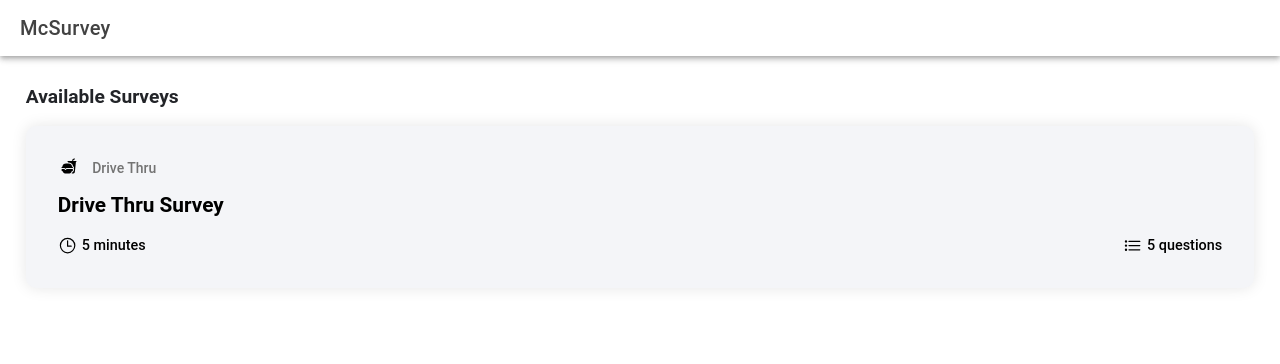
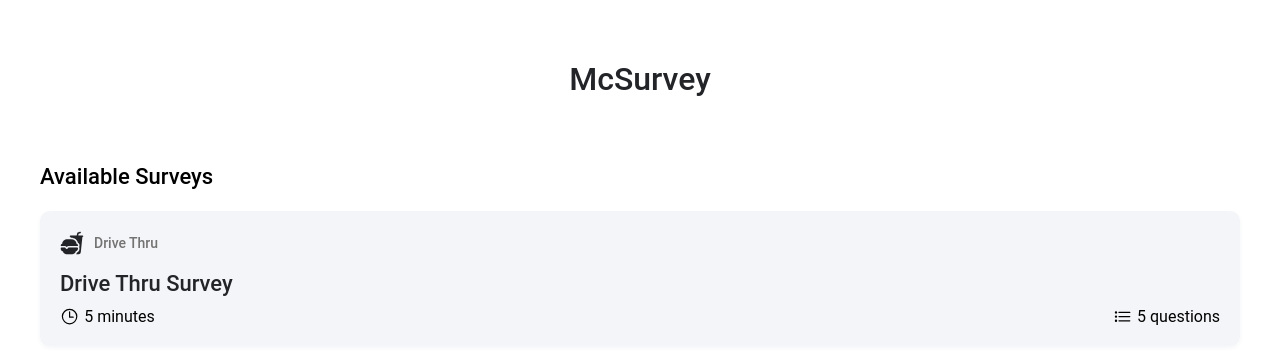
Before and after one commit to RC00K/McSurvey, a React (Vite) app: page /home in a window 1280 px wide. Shown: the top 364 px of the page. Built offline with nearby package versions, Linux system fonts and the light colour scheme.

Commit message:
UI updates and print service added

```diff
--- a/index.html
+++ b/index.html
@@ -1,5 +1,6 @@
 <!DOCTYPE html>
 <html lang="en">
+
 <head>
   <meta charset="utf-8" />
   <title>Ionic App</title>
@@ -7,10 +8,8 @@
   <base href="/" />
 
   <meta name="color-scheme" content="light dark" />
-    <meta
-      name="viewport"
-      content="viewport-fit=cover, width=device-width, initial-scale=1.0, minimum-scale=1.0, maximum-scale=1.0, user-scalable=no"
-    />
+  <meta name="viewport"
+    content="viewport-fit=cover, width=device-width, initial-scale=1.0, minimum-scale=1.0, maximum-scale=1.0, user-scalable=no" />
   <meta name="format-detection" content="telephone=no" />
   <meta name="msapplication-tap-highlight" content="no" />
 
@@ -21,10 +20,18 @@
   <!-- add to homescreen for ios -->
   <meta name="apple-mobile-web-app-capable" content="yes" />
   <meta name="apple-mobile-web-app-title" content="Ionic App" />
-    <meta name="apple-mobile-web-app-status-bar-style" content="black" />
+
+  <!-- Theme Color -->
+  <meta name="theme-color" content="#ffffff" media="(prefers-color-scheme: light)">
+  <meta name="theme-color" content="#000000" media="(prefers-color-scheme: dark)">
+
+  <script type="module" src="https://unpkg.com/@ionic/pwa-elements@latest/dist/ionicpwaelements/ionicpwaelements.esm.js"></script>
+  <script nomodule src="https://unpkg.com/@ionic/pwa-elements@latest/dist/ionicpwaelements/ionicpwaelements.js"></script>
 </head>
+
 <body>
   <div id="root"></div>
   <script type="module" src="/src/main.tsx"></script>
 </body>
+
 </html>
--- a/package.json
+++ b/package.json
@@ -24,10 +24,12 @@
     "@capacitor/keyboard": "next",
     "@capacitor/preferences": "^5.0.7",
     "@capacitor/status-bar": "next",
+    "@ionic/pwa-elements": "^3.2.2",
     "@ionic/react": "^7.0.0",
     "@ionic/react-router": "^7.0.0",
     "@types/react-router": "^5.1.20",
     "@types/react-router-dom": "^5.3.3",
+    "base-64": "^1.0.0",
     "bootstrap": "^5.3.2",
     "ionicons": "^7.0.0",
     "jspdf": "^2.5.1",
@@ -50,6 +52,7 @@
     "@testing-library/jest-dom": "^5.16.5",
     "@testing-library/react": "^14.0.0",
     "@testing-library/user-event": "^14.4.3",
+    "@types/base-64": "^1.0.2",
     "@types/nodemailer": "^6.4.14",
     "@types/react": "^18.0.27",
     "@types/react-dom": "^18.0.10",
--- a/src/components/CardContainer.css
+++ b/src/components/CardContainer.css
@@ -1,6 +1,6 @@
 @import url('../theme/variables.css');
 
-.card__container {
+/* .card__container {
     box-shadow: 0 4px 8px 0 rgba(0, 0, 0, 0.2);
     transition: 0.3s;
     border-radius: 10px;
@@ -115,4 +115,50 @@
 .survey__details ion-icon {
     font-size: 1.2rem;
     margin-right: 0.3rem;
+} */
+
+.survey__card {
+    background-color: var(--ion-color-light);
+    border-radius: 10px;
+    box-shadow: 0 2px 5px var(--ion-color-light);
+    padding: 20px;
+    margin-bottom: 20px;
+    cursor: pointer;
+    transition: box-shadow 0.3s ease;
 }
+
+.survey__card:hover {
+    box-shadow: 0 5px 15px var(--ion-color-light);
+}
+
+.survey__card__title {
+    display: flex;
+    align-items: center;
+    margin-bottom: 10px;
+}
+
+.survey__card__title ion-icon {
+    font-size: 1.5rem;
+    margin-right: 10px;
+    color: var(--ion-color-dark);
+}
+
+.survey__title h3 {
+    margin-bottom: 10px;
+    color: var(--ion-color-dark);
+}
+
+.survey__completion {
+    display: flex;
+    justify-content: space-between;
+}
+
+.survey__details {
+    display: flex;
+    align-items: center;
+}
+
+.survey__details ion-icon {
+    font-size: 1.2rem;
+    margin-right: 5px;
+}
--- a/src/components/QuestionContainer.css
+++ b/src/components/QuestionContainer.css
@@ -1,4 +1,13 @@
 @import url('../theme/variables.css');
+
+.question__container {
+    max-width: 800px;
+    margin: 0 auto;
+    padding: 0 20px;
+    background-color: var(--ion-color-light);
+    border-radius: 4px;
+    box-shadow: 0 0 10px rgba(0, 0, 0, 0.1);
+}
 
 .file__upload {
     position: relative;
--- a/src/main.tsx
+++ b/src/main.tsx
@@ -1,7 +1,10 @@
 import React from 'react';
 import { createRoot } from 'react-dom/client';
+import { defineCustomElements } from '@ionic/pwa-elements/loader';
 import App from './App';
 
+// Load the custom elements
+defineCustomElements(window);
 const container = document.getElementById('root');
 const root = createRoot(container!);
 root.render(
--- a/src/pages/Home.css
+++ b/src/pages/Home.css
@@ -1,10 +1,86 @@
-.extra-padding {
-    padding-right: 1.3rem !important;
-    padding-left: 1.3rem !important;
+@import url('../theme/variables.css');
+
+section {
+    width: 100%;
+    padding: 20px;
+    box-sizing: border-box;
 }
 
-.title {
-    font-weight: 600;
-    font-size: 1.2rem;
-    margin-bottom: 0.5rem;
+.home__header {
+    text-align: center;
+    padding: 20px 0;
 }
+
+.home__header h1 {
+    font-size: 2em;
+    color: var(--ion-color-dark);
+}
+
+.home__body {
+    padding: 20px;
+}
+
+.container {
+    max-width: 1200px;
+    margin: 0 auto;
+}
+
+.container__title, .home__content__title {
+    margin-bottom: 20px;
+}
+
+.grid {
+    display: flex;
+    flex-wrap: wrap;
+    flex-direction: column;
+    gap: 20px;
+}
+
+.row {
+    display: flex;
+    flex-wrap: wrap;
+    margin-left: -15px;
+    margin-right: -15px;
+}
+
+[class*="col-"] {
+    padding-left: 15px;
+    padding-right: 15px;
+    flex-basis: 0;
+    flex-grow: 1;
+    max-width: 100%;
+}
+
+@media (min-width: 576px) {
+    .col-sm-12 {
+        flex: 0 0 auto;
+        width: 100%;
+    }
+}
+
+@media (min-width: 768px) {
+    .col-md-12 {
+        flex: 0 0 auto;
+        width: 100%;
+    }
+}
+
+@media (min-width: 992px) {
+    .col-lg-12 {
+        flex: 0 0 auto;
+        width: 100%;
+    }
+}
+
+@media (min-width: 1200px) {
+    .col-xl-12 {
+        flex: 0 0 auto;
+        width: 100%;
+    }
+}
+
+.grid__item {
+    background-color: #fff;
+    padding: 20px;
+    box-shadow: 0 2px 5px rgba(0, 0, 0, 0.15);
+}
--- a/src/pages/Home.tsx
+++ b/src/pages/Home.tsx
@@ -13,30 +13,54 @@
   };
 
   return (
-    <IonPage>
-      <IonHeader>
-        <IonToolbar>
-          <IonTitle>McSurvey</IonTitle>
-        </IonToolbar>
-      </IonHeader>
-      <IonContent fullscreen>
-        <IonGrid className="ion-padding-start ion-padding-end extra-padding ion-padding-bottom ion-margin-bottom">
-          <IonRow>
-            <IonCol size="12">
-              <IonText color="dark">
-                <p className="title">Available Surveys</p>
-              </IonText>
-            </IonCol>
-          </IonRow>
-          <IonRow>
-            <IonCol size="12">
-              <CardContainer onCardClick={handleCardClick} />
-            </IonCol>
-          </IonRow>
-        </IonGrid>
+    <>
+      <section>
+        <div className="home__header">
+          <h1>McSurvey</h1>
+        </div>
+        <div className="home__body">
+          <div className="home__content">
+            <div className="container">
+              <div className="container__title">
+                <h3>Available Surveys</h3>
+              </div>
+              <div className="grid">
+                <div className="row">
+                  <div className="col-12 col-sm-12 col-md-12 col-lg-12 col-xl-12">
+                    <CardContainer onCardClick={handleCardClick} />
+                  </div>
+                </div>
+              </div>
+            </div>
+          </div>
+        </div>
         <SurveyModal showModal={showModal} setShowModal={setShowModal} setDriveThruSelection={setDriveThruSelection} />
-      </IonContent>
-    </IonPage>
+      </section>
+    </>
+    // <IonPage>
+    //   <IonHeader>
+    //     <IonToolbar>
+    //       <IonTitle>McSurvey</IonTitle>
+    //     </IonToolbar>
+    //   </IonHeader>
+    //   <IonContent fullscreen>
+    //     <IonGrid className="ion-padding-start ion-padding-end extra-padding ion-padding-bottom ion-margin-bottom">
+    //       <IonRow>
+    //         <IonCol size="12">
+    //           <IonText color="dark">
+    //             <p className="title">Available Surveys</p>
+    //           </IonText>
+    //         </IonCol>
+    //       </IonRow>
+    //       <IonRow>
+    //         <IonCol size="12">
+    //           <CardContainer onCardClick={handleCardClick} />
+    //         </IonCol>
+    //       </IonRow>
+    //     </IonGrid>
+    //     <SurveyModal showModal={showModal} setShowModal={setShowModal} setDriveThruSelection={setDriveThruSelection} />
+    //   </IonContent>
+    // </IonPage>
   );
 };
 
```
Also changed, not shown: src/components/QuestionContainer.tsx (+22 -26 lines), src/hooks/usePhotoGallery.tsx (added, +104 -0 lines), 4 other files (tests, documents, lock files or other folders). Lines whose indentation alone changed are shown as unchanged.
